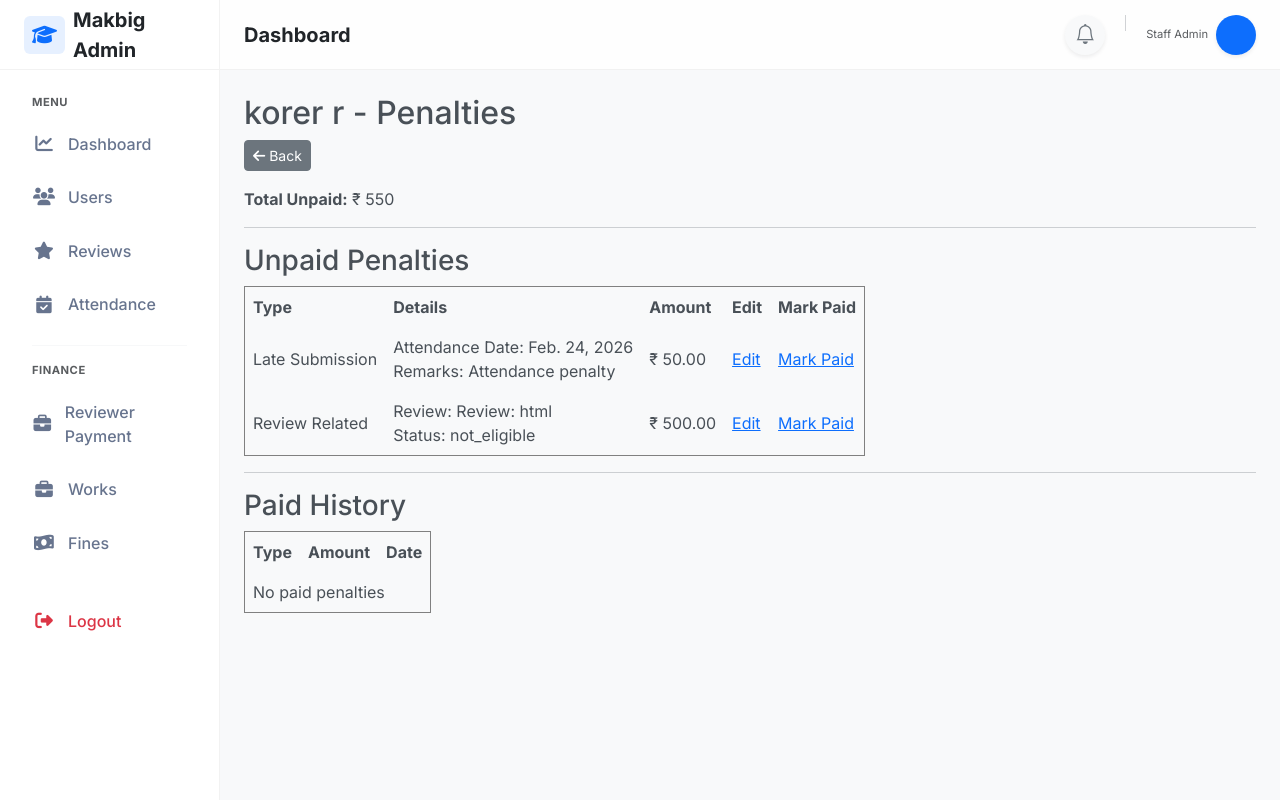
After one commit to adwaid20/makbig-erp, a Django app: page /penalties/student/1/ in a window 1280 px wide. The commit adds this page. Run offline with Django 5.2, Linux system fonts and the light colour scheme; a user stored in the database is signed in; data comes from the database, SQL or seed files in the repository; both versions use the stored data as it was after the commit; data that the repository does not hold is empty.

Commit message:
fines implementation started

```diff
--- a/makbig/adminpanel/urls.py
+++ b/makbig/adminpanel/urls.py
@@ -14,6 +14,6 @@ urlpatterns = [
     path('student/dashboard/', views.student_dashboard, name='student_dashboard'),
     path('student/logout/', views.student_logout, name='student_logout'),
     path('student/forgot-password/', views.student_forget_password, name='student_forgot_password'),
-    path('student/reset/<int:uid>/<str:token>/', views.student_reset_password, name='student_reset_password'),
+    path('student/reset/<uidb64>/<str:token>/', views.student_reset_password, name='student_reset_password'),
     path("student/profile/", views.student_profile, name="student_profile"),
 ]
--- a/makbig/adminpanel/views.py
+++ b/makbig/adminpanel/views.py
@@ -204,7 +204,7 @@ def student_forget_password(request):
         uidb64 = urlsafe_base64_encode(force_bytes(user.pk))
 
 
-        reset_link= request.build_absolute_uri(reverse("student_reset_password", kwargs={"uid":uidb64,"token":token}))
+        reset_link= request.build_absolute_uri(reverse("student_reset_password", kwargs={"uidb64":uidb64,"token":token}))
 
         send_mail(
             subject="Makbig-Reset your Password",
--- a/makbig/makbig/urls.py
+++ b/makbig/makbig/urls.py
@@ -26,6 +26,7 @@ urlpatterns = [
     path('attendance/', include('attendance.urls')),
     path('', include('reviewtickets.urls')),
     path('',include('works.urls')),
+    path('penalties/', include('penalties.urls')),
 
 ]
 
--- a/makbig/penalties/models.py
+++ b/makbig/penalties/models.py
@@ -21,7 +21,6 @@ class Penalty(models.Model):
 
     penalty_type = models.CharField(max_length=20,choices=PENALTY_TYPE_CHOICES)
 
-    amount = models.DecimalField(max_digits=8,decimal_places=2)
 
     reason = models.TextField(blank=True)
 
--- /dev/null
+++ b/makbig/penalties/urls.py
@@ -0,0 +1,11 @@
+from django.urls import path
+from . import views
+
+# app_name = "penalties"
+
+urlpatterns = [
+    path('', views.penalty_dashboard, name='fines'),
+    path('student/<int:student_id>/', views.student_penalty_detail, name='student_detail'),
+    path('edit/<int:penalty_id>/', views.edit_penalty, name='edit_penalty'),
+    path('mark-paid/<int:penalty_id>/', views.mark_penalty_paid, name='mark_paid'),
+]
--- a/makbig/penalties/views.py
+++ b/makbig/penalties/views.py
@@ -1,3 +1,117 @@
 from django.shortcuts import render
 
 # Create your views here.
+# here is the penalties app
+# now here i want the penalties or fine of each app(attendance, review or late) to be called separately and then add them to total and pay fine option at each leave if the student wants he can pay only review fine now or only attendace fine now as payment is done the money or fine will be reduced and also keep a colomn at the bottom so that the student can raise a ticket and make any clarrfication related to the fine
+
+
+from django.shortcuts import render, get_object_or_404, redirect
+from django.db.models import Sum, Q
+from django.contrib.auth.decorators import login_required, user_passes_test
+
+from adminpanel.models import StudentProfile, Course
+from .models import Penalty
+from .forms import PenaltyUpdateForm
+
+
+def is_staff_user(user):
+    return user.is_staff
+
+
+# ----------------------------------------
+# 1️⃣ Dashboard - Course filter + students
+# ----------------------------------------
+
+@login_required
+@user_passes_test(is_staff_user)
+def penalty_dashboard(request):
+
+    courses = Course.objects.all()
+    selected_course = request.GET.get('course')
+
+    students = StudentProfile.objects.all()
+
+    if selected_course:
+        students = students.filter(course_id=selected_course)
+
+    students = students.annotate(
+        total_unpaid=Sum(
+            'penalties__amount',
+            filter=Q(penalties__is_paid=False)
+        )
+    )
+
+    context = {
+        'courses': courses,
+        'students': students,
+        'selected_course': selected_course
+    }
+
+    return render(request, 'penalties/fines.html', context)
+
+
+# ----------------------------------------
+# 2️⃣ Student Detail Page
+# ----------------------------------------
+
+@login_required
+@user_passes_test(is_staff_user)
+def student_penalty_detail(request, student_id):
+
+    student = get_object_or_404(StudentProfile, id=student_id)
+
+    unpaid_penalties = student.penalties.filter(is_paid=False).order_by('-created_at')
+    paid_penalties = student.penalties.filter(is_paid=True).order_by('-created_at')
+
+    total_unpaid = unpaid_penalties.aggregate(
+        total=Sum('amount')
+    )['total'] or 0
+
+    context = {
+        'student': student,
+        'unpaid_penalties': unpaid_penalties,
+        'paid_penalties': paid_penalties,
+        'total_unpaid': total_unpaid
+    }
+
+    return render(request, 'penalties/student_detail.html', context)
+
+
+# ----------------------------------------
+# 3️⃣ Edit Penalty Amount
+# ----------------------------------------
+
+@login_required
+@user_passes_test(is_staff_user)
+def edit_penalty(request, penalty_id):
+
+    penalty = get_object_or_404(Penalty, id=penalty_id)
+
+    if request.method == 'POST':
+        form = PenaltyUpdateForm(request.POST, instance=penalty)
+        if form.is_valid():
+            form.save()
+            return redirect('student_detail', student_id=penalty.student.id)
+    else:
+        form = PenaltyUpdateForm(instance=penalty)
+
+    return render(request, 'penalties/edit_penalty.html', {
+        'form': form,
+        'penalty': penalty
+    })
+
+
+# ----------------------------------------
+# 4️⃣ Mark Penalty as Paid
+# ----------------------------------------
+
+@login_required
+@user_passes_test(is_staff_user)
+def mark_penalty_paid(request, penalty_id):
+
+    penalty = get_object_or_404(Penalty, id=penalty_id)
+
+    penalty.is_paid = True
+    penalty.save()
+
+    return redirect('student_detail', student_id=penalty.student.id)
--- a/makbig/reviews/forms.py
+++ b/makbig/reviews/forms.py
@@ -9,7 +9,7 @@ class ReviewSessionForm(forms.ModelForm):
     class Meta:
         model=ReviewSession
         fields=['review_name','scheduled_date','reviewer_name','review_link']
-
+#Q-is paid may also be include, check it if necessary
 
 class ReviewAttendanceForm(forms.ModelForm):
 
@@ -22,7 +22,7 @@ class ReviewAttendanceForm(forms.ModelForm):
 
         # If this is an existing completed review
         if self.instance.pk and self.instance.status in ['pass', 'fail']:
-            # Prevent reverting completed review back to upcoming
+            # Prevent changeing finished reviews back to upcoming review
             if status in ['eligible', 'not_eligible']:
                 raise forms.ValidationError(
                     "Completed reviews cannot be reverted to upcoming status."
--- a/makbig/reviews/models.py
+++ b/makbig/reviews/models.py
@@ -11,13 +11,14 @@ class ReviewSession(models.Model):
     course=models.ForeignKey(Course,on_delete=models.CASCADE,related_name='review_sessions')
     created_at=models.DateTimeField(auto_now_add=True)
     scheduled_date=models.DateField()
-    review_link=models.CharField(max_length=2550,blank=True,null=True)
+    review_link=models.URLField(null=True, blank=True,max_length=600)
     reviewer_name=models.CharField(max_length=250,blank=True,null=True)
     review_name=models.CharField(max_length=100)
     is_paid = models.BooleanField(default=False,blank=True,null=True)
 
     def __str__(self):
         return f"{self.course.name} | {self.scheduled_date}"
+
 
 
 
@@ -36,11 +37,11 @@ class ReviewAttendance(models.Model):
     status=models.CharField(max_length=50, choices=STATUS_CHOICES,default='eligible')
     created_at = models.DateTimeField(auto_now_add=True)
 
-
+#student cannot be in 2 upcomming reviews simultameously
     class Meta:
         constraints = [
             models.UniqueConstraint(
-                fields=['student'],
+                fields=['student','session'],
                 condition=Q(status__in=['eligible', 'not_eligible']),
                 name='one_active_upcoming_review_per_student'
             )
@@ -49,3 +50,7 @@ class ReviewAttendance(models.Model):
 
     def __str__(self):
         return f"Review -{self.student.user.email}"
+
+    @property
+    def review_name(self):
+        return self.session.review_name
--- a/makbig/reviews/views.py
+++ b/makbig/reviews/views.py
@@ -16,7 +16,7 @@ from django.db.models import Count
 
 
 def is_staff_user(user):
-    return user.is_authenticated and (user.is_staff or user.is_superuser)
+    return user.is_active and (user.is_staff or user.is_superuser)
 
 @login_required(login_url='staff_login')
 @user_passes_test(is_staff_user, login_url='staff_login')
--- a/makbig/templates/layouts/staff_layout.html
+++ b/makbig/templates/layouts/staff_layout.html
@@ -212,7 +212,7 @@
                 <i class="fa-solid fa-briefcase"></i> Works
             </a>
 
-            <a href="#" class="nav-link">
+            <a href="{% url "fines" %}" class="nav-link">
                 <i class="fa-solid fa-money-bill-wave"></i> Fines
             </a>
 
--- /dev/null
+++ b/makbig/templates/penalties/student_detail.html
@@ -0,0 +1,76 @@
+{% extends "layouts/staff_layout.html" %}
+{% block content %}
+
+<h2>{{ student.user.get_full_name }} - Penalties</h2>
+
+<a href="{% url 'fines' %}" class="btn btn-secondary btn-sm mb-3">
+    <i class="fa-solid fa-arrow-left"></i> Back
+</a>
+
+<p><strong>Total Unpaid:</strong> ₹ {{ total_unpaid }}</p>
+
+<hr>
+
+<h3>Unpaid Penalties</h3>
+
+<table border="1" cellpadding="8">
+<tr>
+    <th>Type</th>
+    <th>Details</th>
+    <th>Amount</th>
+    <th>Edit</th>
+    <th>Mark Paid</th>
+</tr>
+
+{% for p in unpaid_penalties %}
+<tr>
+    <td>{{ p.get_penalty_type_display }}</td>
+    <td>
+        {% if p.attendance_record %}
+            Attendance Date: {{ p.attendance_record.date }} <br>
+            Remarks: {{ p.reason }}
+        {% elif p.review_attendance %}
+            Review: Review: {{ p.review_attendance.session.review_name }} <br>
+            Status: {{ p.review_attendance.status }} <br>
+        {% else %}
+            {{ p.reason }}
+        {% endif %}
+    </td>
+    <td>₹ {{ p.amount }}</td>
+    <td>
+        <a href="{% url 'edit_penalty' p.id %}">Edit</a>
+    </td>
+    <td>
+        <a href="{% url 'mark_paid' p.id %}">
+            Mark Paid
+        </a>
+    </td>
+</tr>
+{% empty %}
+<tr><td colspan="5">No unpaid penalties</td></tr>
+{% endfor %}
+</table>
+
+<hr>
+
+<h3>Paid History</h3>
+
+<table border="1" cellpadding="8">
+<tr>
+    <th>Type</th>
+    <th>Amount</th>
+    <th>Date</th>
+</tr>
+
+{% for p in paid_penalties %}
+<tr>
+    <td>{{ p.get_penalty_type_display }}</td>
+    <td>₹ {{ p.amount }}</td>
+    <td>{{ p.created_at }}</td>
+</tr>
+{% empty %}
+<tr><td colspan="3">No paid penalties</td></tr>
+{% endfor %}
+</table>
+
+{% endblock %}
```
Also changed, not shown: makbig/penalties/forms.py (+7 -0 lines), makbig/templates/penalties/edit_penalty.html (added, +19 -0 lines), makbig/templates/penalties/fines.html (added, +45 -0 lines), makbig/adminpanel/migrations/0006_alter_studentprofile_course_alter_user_mobile_number.py (added), makbig/db.sqlite3, makbig/media/work_screenshots/zenitsu-agatsuma-3840x2160-24472.jpg (added), makbig/reviews/migrations/0004_remove_reviewattendance_one_active_upcoming_review_per_student_and_more.py (added).
